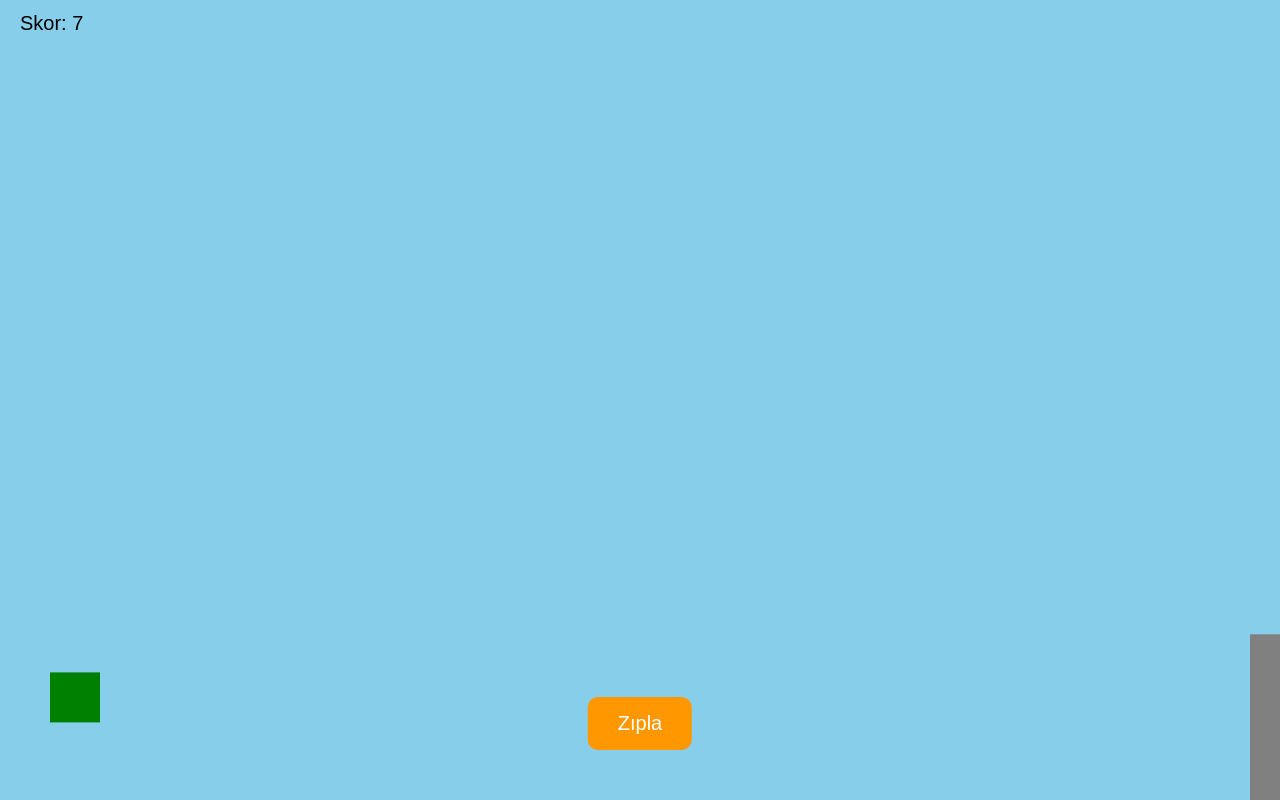
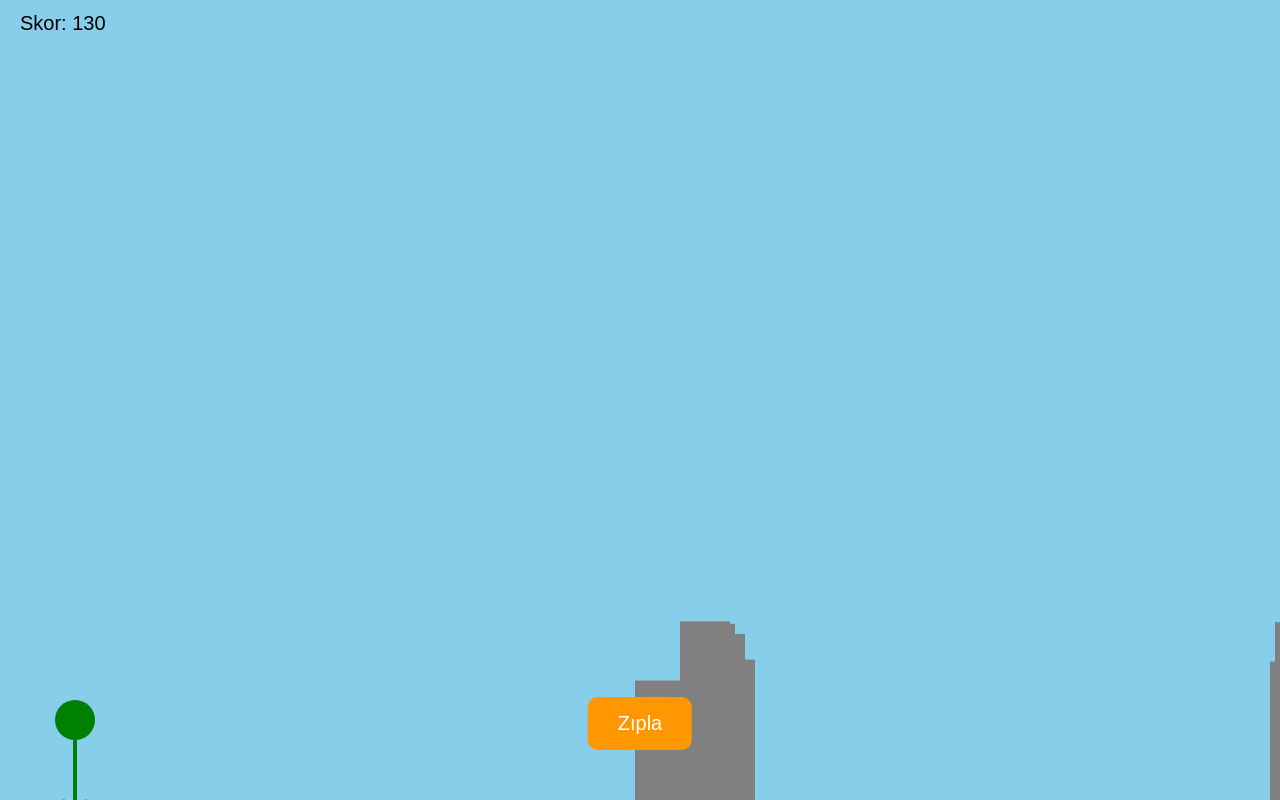
Before and after one commit to aliko2010/.github.io, a plain HTML site: page index.html in a window 1280 px wide. Drawn offline with Linux system fonts and the light colour scheme.

Commit message:
Update index.html

```diff
--- a/index.html
+++ b/index.html
@@ -27,6 +27,7 @@
             border: none;
             border-radius: 10px;
             cursor: pointer;
+            z-index: 10; /* Butonun üstte görünmesini sağla */
         }
     </style>
 </head>
@@ -48,7 +49,7 @@
             x: 50,
             y: canvas.height - 150,  // Yükseklik başlangıç
             width: 50,
-            height: 50,
+            height: 100, // Çöp adamın boyu
             color: 'green',
             velocityY: 0, // Yükseklik değişimi
             gravity: 0.8, // Yer çekimi
@@ -56,18 +57,31 @@
             grounded: false
         };
 
-        // Engellerin özellikleri
-        let obstacles = [];
-        let obstacleFrequency = 1000; // Engel sıklığı (ms)
-        let lastObstacleTime = 0;
+        // Çöp adam çizme fonksiyonu
+        function drawPlayer() {
+            ctx.beginPath();
+            ctx.arc(player.x + player.width / 2, player.y + 20, 20, 0, Math.PI * 2); // Baş kısmı
+            ctx.fillStyle = 'green';
+            ctx.fill();
+            ctx.closePath();
 
-        // Kuşlar
-        let birds = [];
-        let birdFrequency = 2000; // Kuş sıklığı (ms)
-        let lastBirdTime = 0;
+            ctx.beginPath();
+            ctx.moveTo(player.x + player.width / 2, player.y + 40); // Gövde
+            ctx.lineTo(player.x + player.width / 2, player.y + player.height);
+            ctx.strokeStyle = 'green';
+            ctx.lineWidth = 4;
+            ctx.stroke();
+            ctx.closePath();
 
-        // Skor
-        let score = 0;
+            // Ayaklar
+            ctx.beginPath();
+            ctx.moveTo(player.x + player.width / 4, player.y + player.height);
+            ctx.lineTo(player.x + player.width / 2, player.y + player.height + 30); // Sol ayak
+            ctx.moveTo(player.x + 3 * player.width / 4, player.y + player.height);
+            ctx.lineTo(player.x + player.width / 2, player.y + player.height + 30); // Sağ ayak
+            ctx.stroke();
+            ctx.closePath();
+        }
 
         // Zıplama işlemi
         function jump() {
@@ -78,47 +92,24 @@
         }
 
         // Engel oluşturma fonksiyonu
+        let obstacles = [];
         function generateObstacle() {
-            const height = Math.random() * (canvas.height / 6) + 50; // Engel boyutu (daha kısa)
+            const height = Math.random() * (canvas.height / 6) + 50;
             obstacles.push({
                 x: canvas.width,
                 y: canvas.height - height,
                 width: 50,
                 height: height,
-                color: 'gray' // Taş gibi engeller
+                color: 'gray'
             });
         }
 
-        // Kuş oluşturma fonksiyonu
-        function generateBird() {
-            const birdHeight = Math.random() * 20 + 30; // Kuş boyutu
-            birds.push({
-                x: canvas.width,
-                y: Math.random() * (canvas.height / 2),
-                width: 50,
-                height: birdHeight,
-                color: 'yellow', // Kuş rengi
-                speed: 3
-            });
-        }
-
-        // Engellerin hareketini sağla
+        // Engel hareketi
         function moveObstacles() {
             for (let i = 0; i < obstacles.length; i++) {
-                obstacles[i].x -= 5; // Engel sağdan sola hareket eder
+                obstacles[i].x -= 5;
                 if (obstacles[i].x + obstacles[i].width < 0) {
-                    obstacles.splice(i, 1); // Engel ekran dışına çıkarsa sil
-                    i--;
-                }
-            }
-        }
-
-        // Kuşların hareketini sağla
-        function moveBirds() {
-            for (let i = 0; i < birds.length; i++) {
-                birds[i].x -= birds[i].speed; // Kuş sağdan sola hareket eder
-                if (birds[i].x + birds[i].width < 0) {
-                    birds.splice(i, 1); // Kuş ekran dışına çıkarsa sil
+                    obstacles.splice(i, 1);
                     i--;
                 }
             }
@@ -130,28 +121,20 @@
                 if (player.x + player.width > obstacles[i].x && player.x < obstacles[i].x + obstacles[i].width) {
                     if (player.y + player.height > obstacles[i].y) {
                         alert("Oyun Bitti! Skor: " + score);
-                        resetGame(); // Oyun bittiğinde sıfırla
-                    }
-                }
-            }
-            // Kuşlarla çarpışma kontrolü
-            for (let i = 0; i < birds.length; i++) {
-                if (player.x + player.width > birds[i].x && player.x < birds[i].x + birds[i].width) {
-                    if (player.y + player.height > birds[i].y && player.y < birds[i].y + birds[i].height) {
-                        alert("Oyun Bitti! Skor: " + score);
-                        resetGame(); // Oyun bittiğinde sıfırla
+                        resetGame();
                     }
                 }
             }
         }
 
         // Oyun döngüsü
+        let score = 0;
         function gameLoop(timestamp) {
             ctx.clearRect(0, 0, canvas.width, canvas.height);
 
             // Yerçekimi etkisi
             if (player.y + player.height < canvas.height) {
-                player.velocityY += player.gravity;  // Zıplama sonrası hızlanma
+                player.velocityY += player.gravity;
             } else {
                 player.velocityY = 0;
                 player.y = canvas.height - player.height;
@@ -160,51 +143,30 @@
 
             player.y += player.velocityY;
 
-            // Karakter çizimi
-            ctx.fillStyle = player.color;
-            ctx.fillRect(player.x, player.y, player.width, player.height);
+            // Karakteri çiz
+            drawPlayer();
 
-            // Engelleri oluştur ve hareket ettir
-            if (timestamp - lastObstacleTime > obstacleFrequency) {
+            // Engel ekleme
+            if (timestamp % 1000 < 50) {
                 generateObstacle();
-                lastObstacleTime = timestamp;
             }
 
             moveObstacles();
+            checkCollision();
 
-            // Kuşları oluştur ve hareket ettir
-            if (timestamp - lastBirdTime > birdFrequency && score >= 1500) {
-                generateBird();
-                lastBirdTime = timestamp;
-            }
-
-            moveBirds();
-
-            // Engelleri ve kuşları çiz
+            // Engelleri çiz
             for (let i = 0; i < obstacles.length; i++) {
                 ctx.fillStyle = obstacles[i].color;
                 ctx.fillRect(obstacles[i].x, obstacles[i].y, obstacles[i].width, obstacles[i].height);
             }
 
-            for (let i = 0; i < birds.length; i++) {
-                ctx.fillStyle = birds[i].color;
-                ctx.beginPath();
-                ctx.arc(birds[i].x + birds[i].width / 2, birds[i].y + birds[i].height / 2, birds[i].width / 2, 0, Math.PI * 2);
-                ctx.fill();
-            }
-
-            // Çarpışma kontrolü
-            checkCollision();
-
-            // Skor göstergesi
+            // Skor
+            score++;
             ctx.font = "20px Arial";
             ctx.fillStyle = "#000";
             ctx.fillText("Skor: " + score, 20, 30);
 
-            // Skor artışı
-            score++;
-
-            requestAnimationFrame(gameLoop); // Sonsuz döngü
+            requestAnimationFrame(gameLoop);
         }
 
         // Etkileşimler
@@ -216,10 +178,7 @@
             player.velocityY = 0;
             player.grounded = false;
             obstacles = [];
-            birds = [];
             score = 0;
-            lastObstacleTime = 0;
-            lastBirdTime = 0;
             gameLoop(0);
         }
 
```
